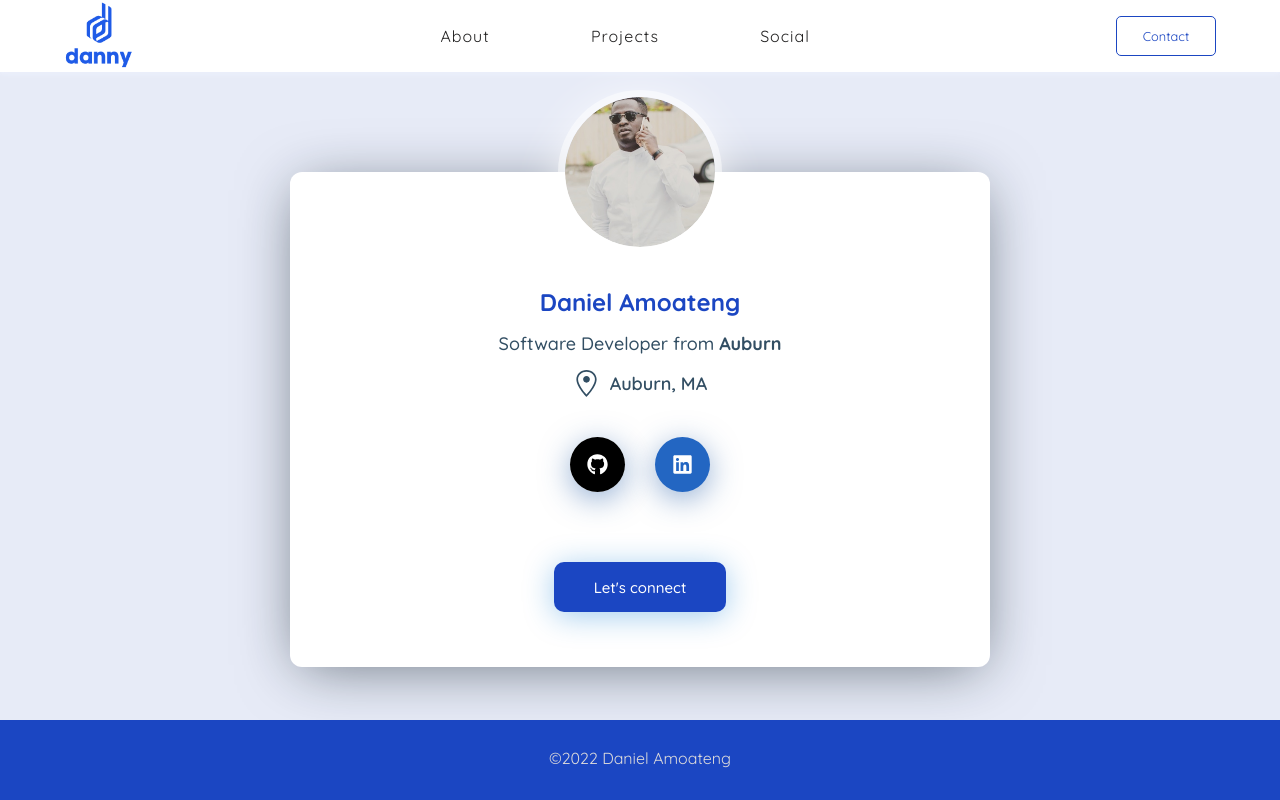
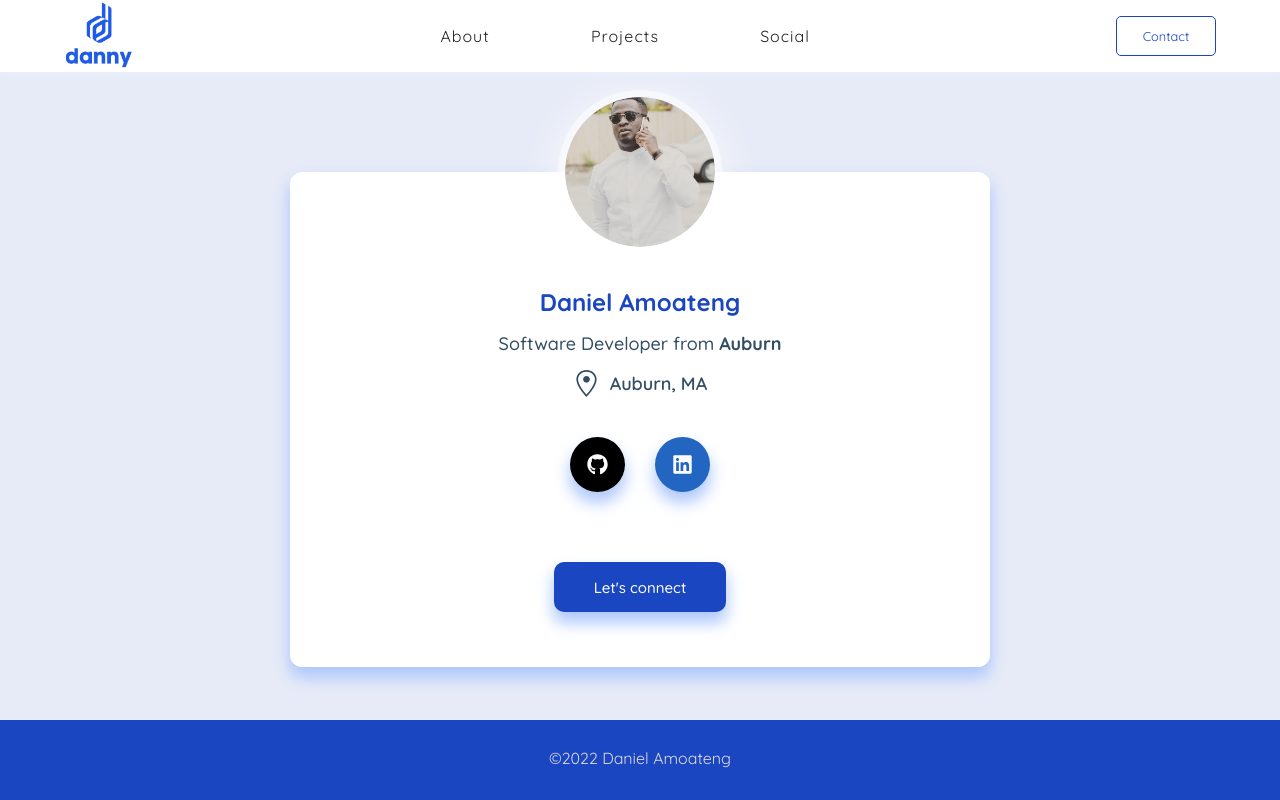
Before and after one commit to Danielamoateng1989/personalwebsite, a React (Create React App) app: page /contact in a window 1280 px wide. Built offline with nearby package versions, Linux system fonts and the light colour scheme.

Commit message:
Add add box-shadow to card and did some chore

```diff
--- a/src/components/Thankyou.js
+++ b/src/components/Thankyou.js
@@ -1,18 +1,29 @@
 import React from 'react'
+import {useNavigate}from 'react-router-dom'
 
 const Thankyou = () => {
+
+    const navigate = useNavigate();
+    const goHome = () => navigate('/');
+
+
+
     return (
 
             <div>
                 <div className="content">
                     <div className="wrapper-1">
                         <div className="wrapper-2">
-                            <h1>Thank you !</h1>
+                            <h2>Thank you!</h2>
                             <p>Thanks for connecting with me </p>
                             <p>I will get back to you as soon as possible</p>
-                            <button className="go-home">
-                                go home
-                          </button>
+                        <ul>
+                        <li>
+                            <button className='go-home' onClick={goHome}>
+                               go home
+                            </button>
+                        </li>
+                        </ul>
                         </div>
                     </div>
                 </div>
--- a/src/index.css
+++ b/src/index.css
@@ -820,7 +820,8 @@ Styles
 
 
 .card-image:hover{
-  box-shadow: 0 0 2px 1px rgba(189, 231, 245, 0.5);
+   box-shadow: 0 10px 16px 1px rgba(174, 199, 251, 1);
+
 }
 
 .card-paragraph {
@@ -849,7 +850,8 @@ Styles
   margin-top: 50px;
   object-fit: cover;
   font-weight: 400;
-  box-shadow: 0 3px 6px 0 rgba(109, 109, 109, 0.19), 0 6px 20px 0 rgba(109, 109, 109, 0.19);
+  box-shadow: 0 10px 16px 1px rgba(174, 199, 251, 1);
+
 
 
 }
@@ -1031,7 +1033,8 @@ a, a:hover {
   width: 100%;
   min-height: 460px;
   margin: auto;
-  box-shadow: 0px 8px 60px -10px rgba(13, 28, 39, 0.6);
+    box-shadow: 0 10px 16px 1px rgba(174, 199, 251, 1);
+
   background: #fff;
   border-radius: 12px;
   max-width: 700px;
@@ -1156,7 +1159,8 @@ a, a:hover {
   justify-content: center;
   color: #fff;
   background: #405de6;
-  box-shadow: 0px 7px 30px rgba(43, 98, 169, 0.5);
+    box-shadow: 0 10px 16px 1px rgba(174, 199, 251, 1);
+
   position: relative;
   font-size: 21px;
   flex-shrink: 0;
@@ -1248,10 +1252,12 @@ a, a:hover {
 }
 .profile-card__button.button--blue {
   background: var(--color-primary);
-  box-shadow: 0px 4px 30px rgba(19, 127, 212, 0.4);
+    box-shadow: 0 10px 16px 1px rgba(174, 199, 251, 1);
+
 }
 .profile-card__button.button--blue:hover {
-  box-shadow: 0px 7px 30px rgba(19, 127, 212, 0.75);
+    box-shadow: 0 10px 16px 1px rgba(174, 199, 251, 1);
+
 }
 
 
@@ -1412,7 +1418,15 @@ a, a:hover {
   border-radius: 30px;
   text-transform: capitalize;
   box-shadow: 0 10px 16px 1px rgba(174, 199, 251, 1);
+  cursor: pointer;
 }
+
+.li {
+  list-style-type: none;
+}
+
+
+
 .footer-like {
   margin-top: auto;
   background: #d7e6fe;
```
Also changed, not shown: src/components/Form.js (+1 -6 lines).
